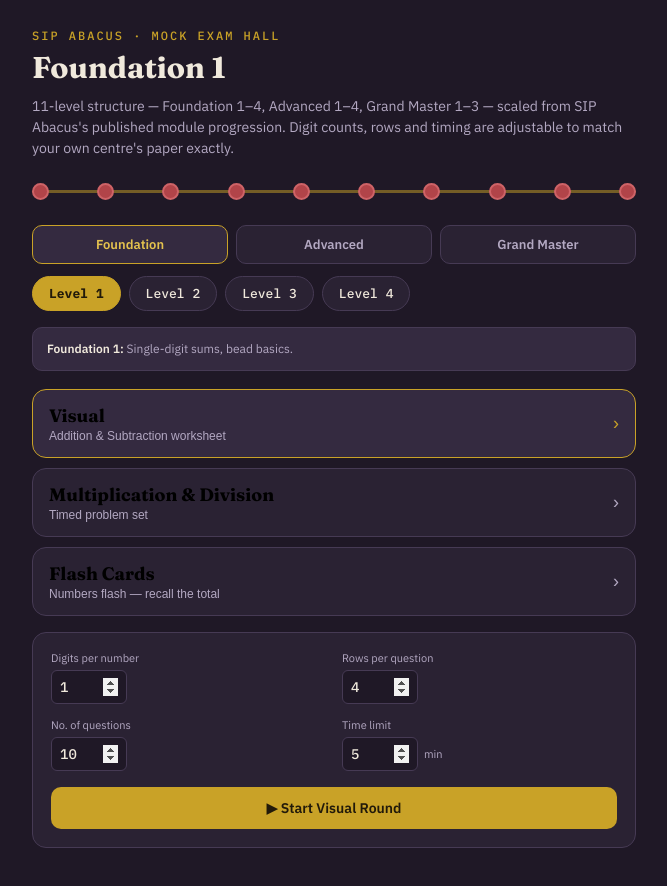
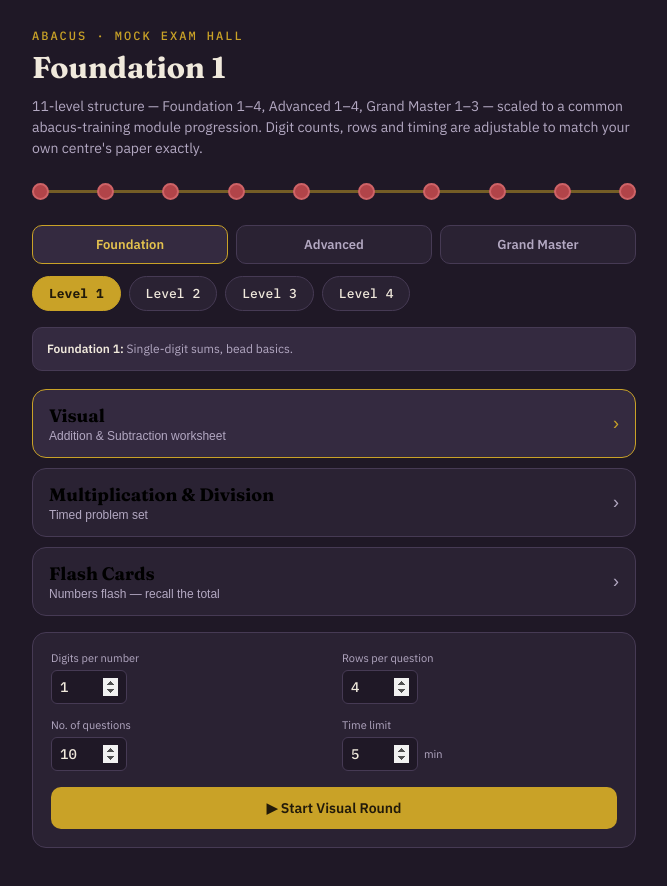
Before and after one commit to SasidharanJana/Abacus_Training, a plain HTML site: page index.html in a window 1280 px wide. Shown: the whole page, without its empty margins (306-973 px from the left). Drawn offline with Linux system fonts and the light colour scheme.

Commit message:
Add files via upload

```diff
--- a/index.html
+++ b/index.html
@@ -3,7 +3,7 @@
 <head>
 <meta charset="UTF-8" />
 <meta name="viewport" content="width=device-width, initial-scale=1.0, maximum-scale=1.0" />
-<title>SIP Abacus Mock Exam — All Levels</title>
+<title>Abacus Mock Exam — All Levels</title>
 <link rel="manifest" href="manifest.json">
 <meta name="theme-color" content="#1F1826">
 <link rel="icon" href="icon-192.png">
@@ -283,7 +283,7 @@
 }
 
 /* ---------------- LEVEL DEFINITIONS ---------------- */
-/* SIP Abacus (India): 11 levels — Foundation 1-4, Advanced 1-4, Grand Master 1-3.
+/* Abacus levels — Foundation 1-4, Advanced 1-4, Grand Master 1-3.
    Exact per-level digit/timing specs aren't publicly published (they vary by
    centre) — these are a progressively-scaled scaffold, fully editable below. */
 const LEVELS = [
@@ -416,9 +416,9 @@
 
   app.innerHTML = `
   <div class="wrap">
-    <div class="eyebrow">SIP Abacus · Mock Exam Hall</div>
+    <div class="eyebrow">Abacus · Mock Exam Hall</div>
     <h1>${esc(lvl.module)} ${lvl.num}</h1>
-    <p class="sub">11-level structure — Foundation 1–4, Advanced 1–4, Grand Master 1–3 — scaled from SIP Abacus's published module progression. Digit counts, rows and timing are adjustable to match your own centre's paper exactly.</p>
+    <p class="sub">11-level structure — Foundation 1–4, Advanced 1–4, Grand Master 1–3 — scaled to a common abacus-training module progression. Digit counts, rows and timing are adjustable to match your own centre's paper exactly.</p>
     ${rodTimer(1)}
 
     <div class="module-tabs">
```
Also changed, not shown: manifest.json.
